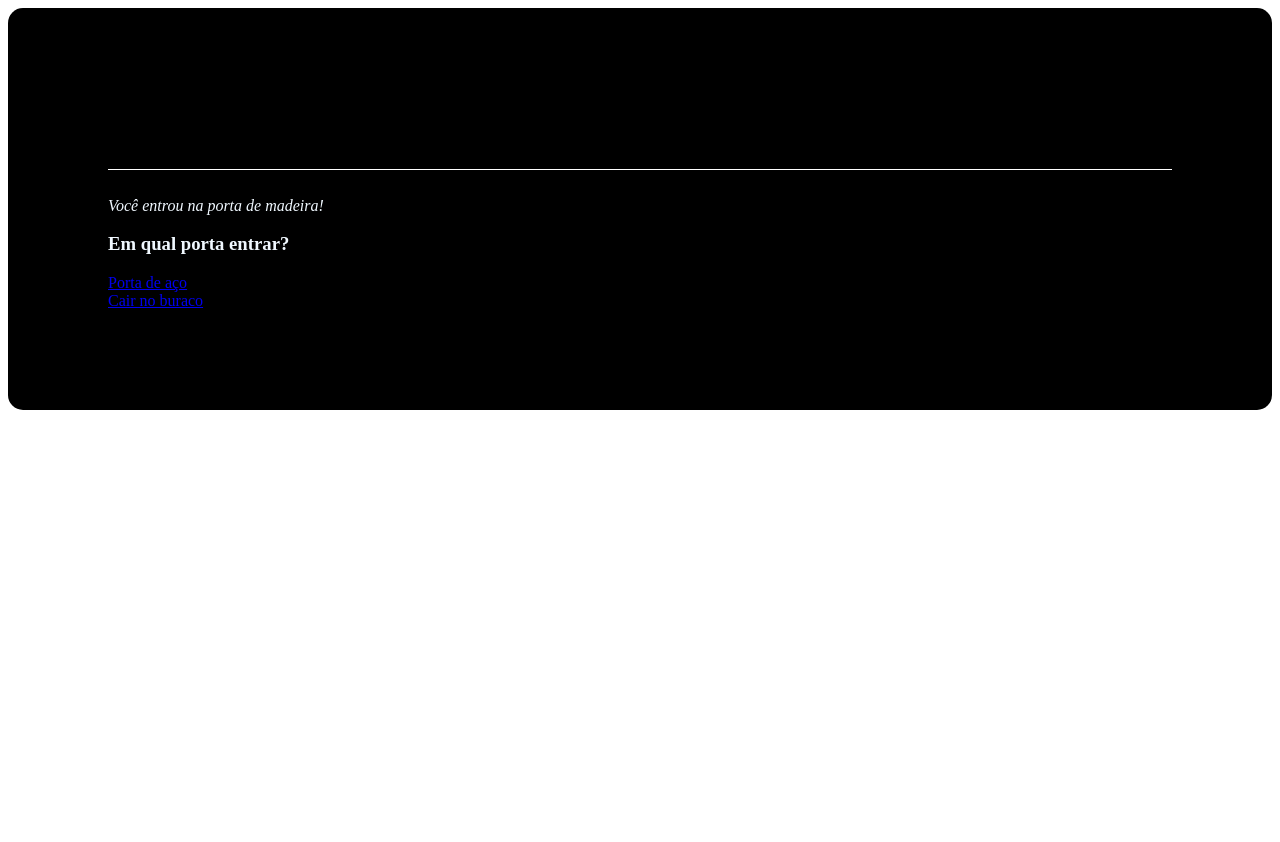
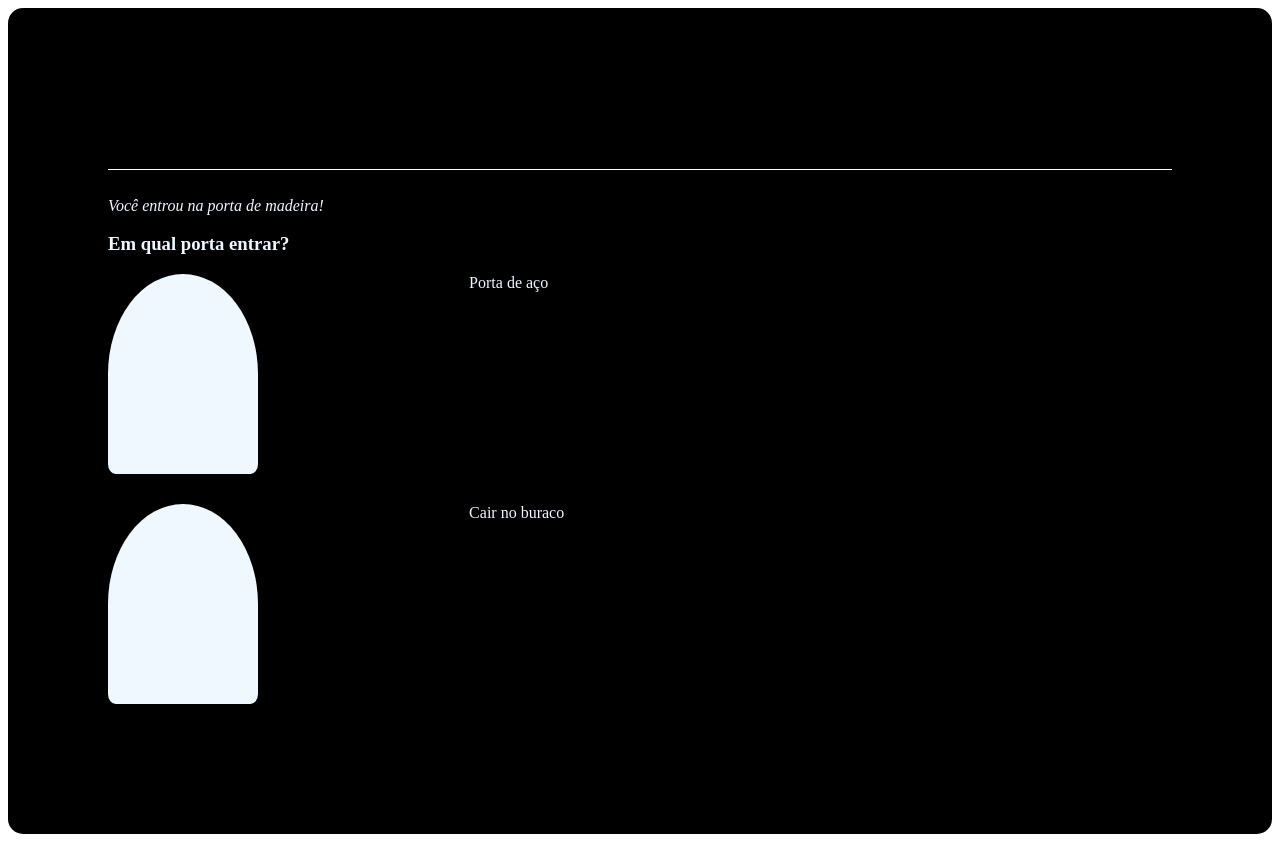
Before and after one commit to joaobuzato/door-game-old, a Next.js app: page /game/1000 in a window 1280 px wide. Before the commit the page ends 800 px from the top, so only its background shows below. Built offline with nearby package versions, Linux system fonts and the light colour scheme.

Commit message:
adding doors

```diff
--- a/components/doorLink.tsx
+++ b/components/doorLink.tsx
@@ -1,11 +1,15 @@
 import Link from "next/link"
 import { Door } from "../public/types"
+import  styles  from "../styles/doorLink.module.css"
 
 export const DoorLink = (props:{door:Door}) => {
     const doorPath = `/game/${props.door.path}`
     return (
         <>
-            <div><Link href={doorPath}>{props.door.text}</Link></div>
+            <div className={styles.door_div}>
+                <Link className={styles.door_link} href={doorPath}></Link>
+                <span className={styles.door_span}>{props.door.text}</span>
+            </div>
         </>
     )
 }
--- a/pages/game/[pageId].tsx
+++ b/pages/game/[pageId].tsx
@@ -39,9 +39,11 @@ export default function Page({ room } :any) {
 
         <h3 className={styles.question}>Em qual porta entrar?</h3>
 
+        <div className={styles.door_div}>
             {room.doors.map((door:Door) => (
             <DoorLink door={door}></DoorLink>
             ))}
+        </div>
     </div>
     </>)
 
--- /dev/null
+++ b/styles/doorLink.module.css
@@ -0,0 +1,23 @@
+.door_link {
+    background-color: aliceblue;
+    border-radius: 50% 50% 5% 5%;
+    font-family: 'Courier New', Courier, monospace;
+    height: 200px;
+    max-width: 150px;
+    color: black;
+    text-decoration: none;
+
+}
+.door_span {
+
+
+}
+
+.door_div {
+    display: grid;
+    grid-template-columns: 33% 33% 33%;
+    grid-template-rows: 33% auto 33%;
+    column-gap: 10px;
+    row-gap: 15px;
+
+}
```
Also changed, not shown: styles/[pageId].module.css (line endings or trailing spaces).
